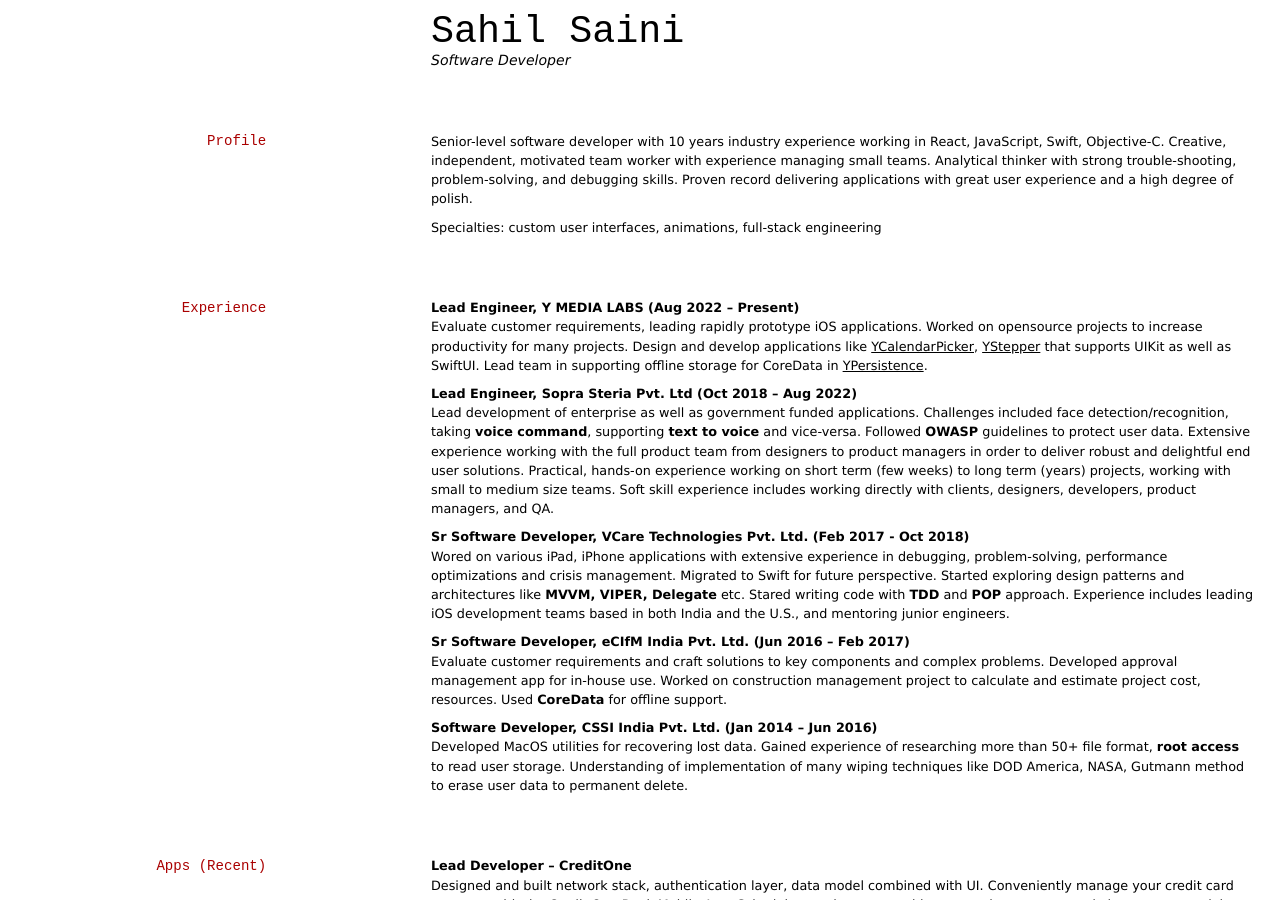
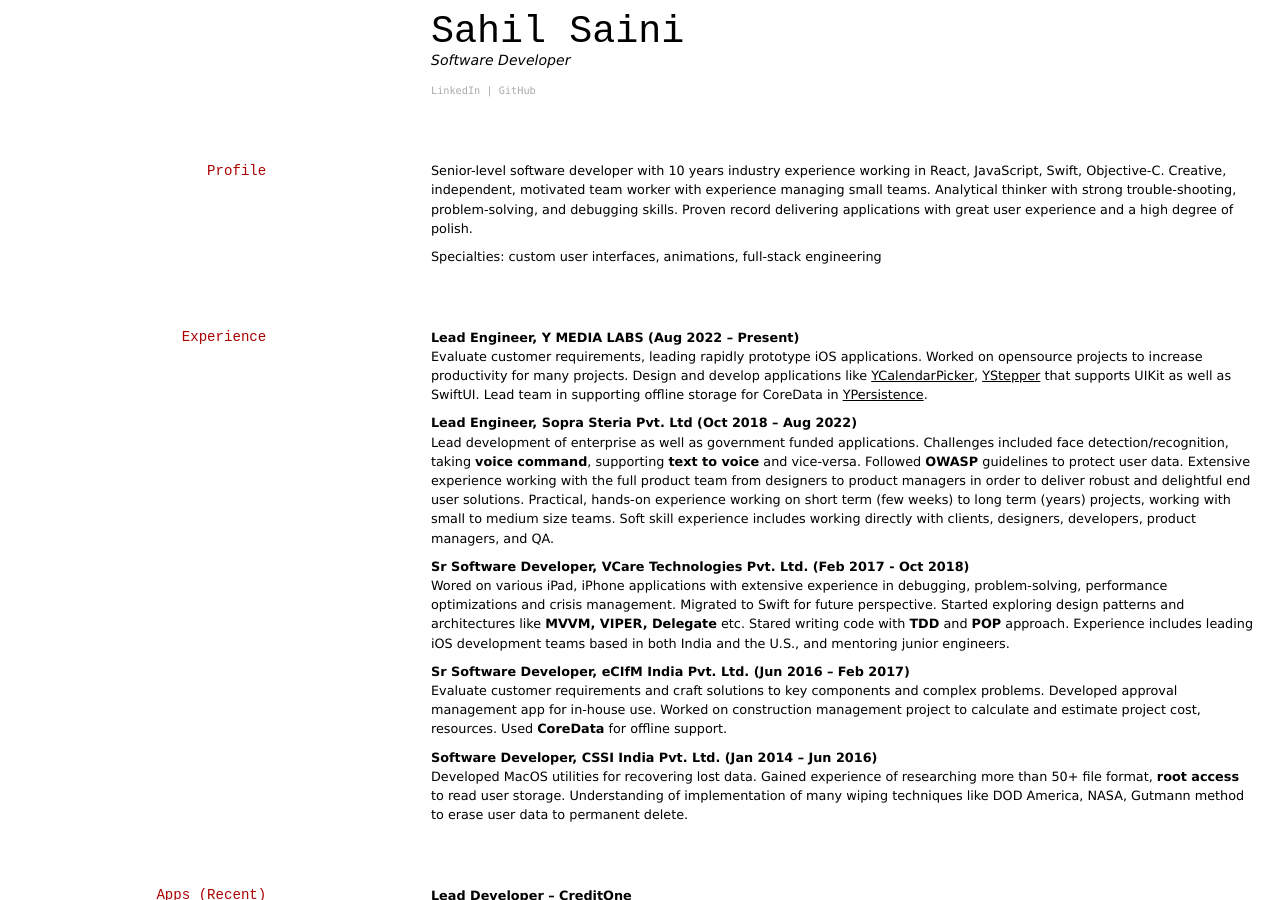
Before and after one commit to SahilSainiYML/Resume, a Jekyll site: the page built from index.md, in a window 1280 px wide and 900 px high. Built offline with Jekyll 4.4.1, drawn with Linux system fonts in a browser that asks for light colours.

Commit message:
Update index.md

```diff
--- a/index.md
+++ b/index.md
@@ -4,6 +4,10 @@ title: Sahil's CV
 ---
 # Sahil Saini
 Software Developer
+<div id="webaddress">
+<a href="[LinkedIn](https://www.linkedin.com/in/sahilsaini51/)">LinkedIn</a>
+| <a href="[GitHub](https://github.com/SahilSainiYML)">GitHub</a>
+</div>
 
 ## Profile
 
```
